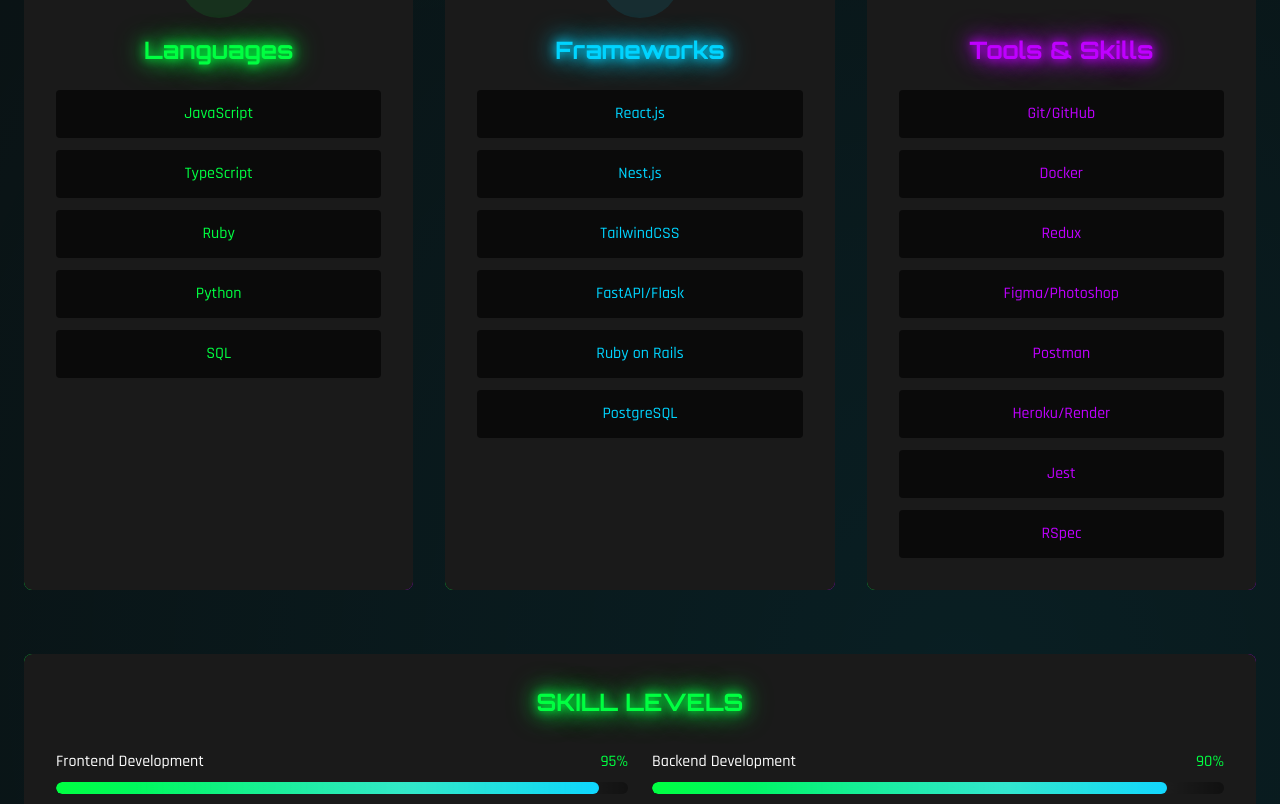
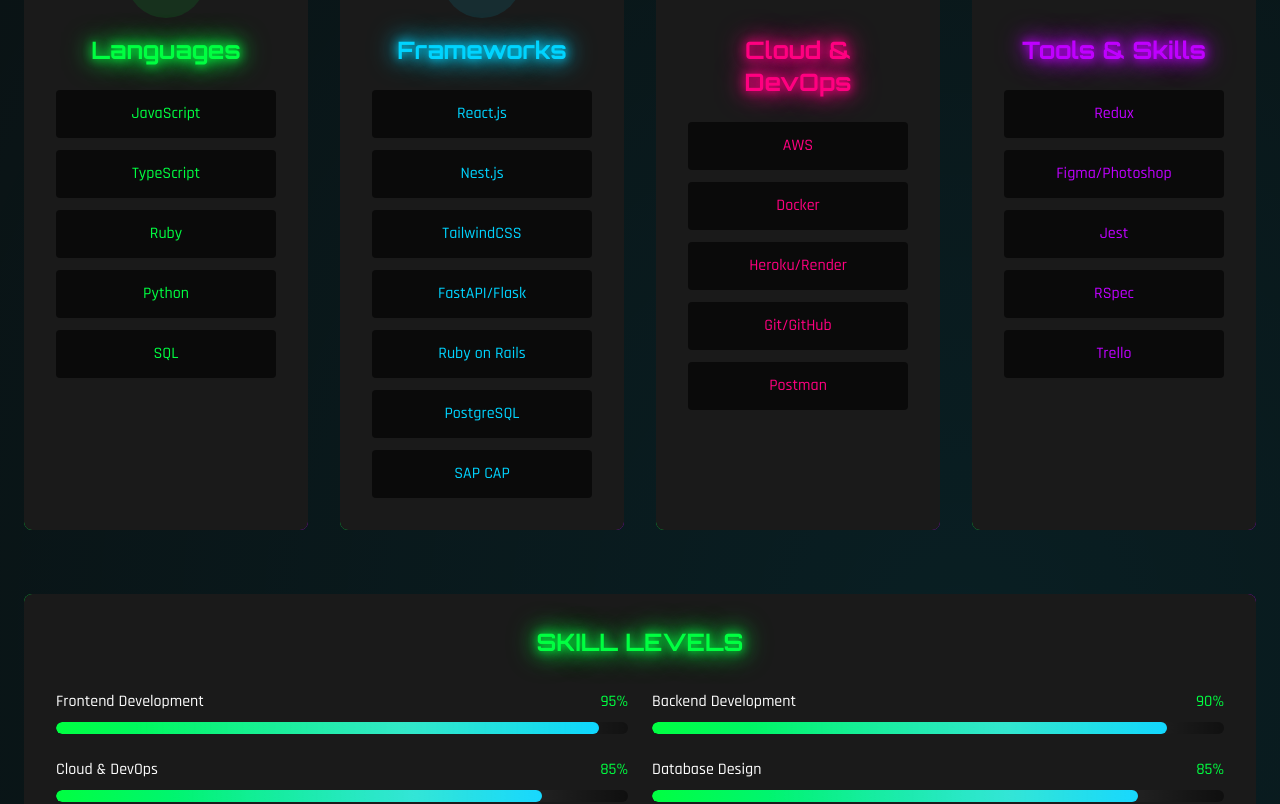
Before and after one commit to Bateyjosue/bateyjosue.me, a React (Vite) app: page / in a window 1280 px wide. Shown: the part 3360-4164 px from the top of the page. Built offline with nearby package versions, Linux system fonts and the light colour scheme; the HTML template or start-up script is replaced by a standard one.

Commit message:
Add AWS and SAP CAP to Skills

```diff
--- a/src/components/Skills.jsx
+++ b/src/components/Skills.jsx
@@ -1,6 +1,6 @@
 import React from 'react'
 import { motion } from 'framer-motion'
-import { Code, Database, Wrench } from 'lucide-react'
+import { Code, Database, Wrench, Cloud } from 'lucide-react'
 
 const Skills = () => {
   const skillCategories = [
@@ -14,13 +14,19 @@
       icon: Database,
       title: 'Frameworks',
       color: 'neon-blue',
-      skills: ['React.js', 'Nest.js', 'TailwindCSS', 'FastAPI/Flask', 'Ruby on Rails', 'PostgreSQL'],
+      skills: ['React.js', 'Nest.js', 'TailwindCSS', 'FastAPI/Flask', 'Ruby on Rails', 'PostgreSQL', 'SAP CAP'],
+    },
+    {
+      icon: Cloud,
+      title: 'Cloud & DevOps',
+      color: 'neon-pink',
+      skills: ['AWS', 'Docker', 'Heroku/Render', 'Git/GitHub', 'Postman'],
     },
     {
       icon: Wrench,
       title: 'Tools & Skills',
       color: 'neon-purple',
-      skills: ['Git/GitHub', 'Docker', 'Redux', 'Figma/Photoshop', 'Postman', 'Heroku/Render', 'Jest', 'RSpec'],
+      skills: ['Redux', 'Figma/Photoshop', 'Jest', 'RSpec', 'Trello'],
     },
   ]
 
@@ -74,7 +80,7 @@
           <div className="w-24 h-1 bg-neon-purple mx-auto rounded-full"></div>
         </motion.div>
 
-        <div className="grid grid-cols-1 md:grid-cols-2 lg:grid-cols-3 gap-8">
+        <div className="grid grid-cols-1 md:grid-cols-2 lg:grid-cols-4 gap-8">
           {skillCategories.map((category, index) => (
             <SkillCard key={category.title} category={category} index={index} />
           ))}
@@ -96,8 +102,8 @@
             {[
               { skill: 'Frontend Development', level: 95 },
               { skill: 'Backend Development', level: 90 },
+              { skill: 'Cloud & DevOps', level: 85 },
               { skill: 'Database Design', level: 85 },
-              { skill: 'DevOps & Deployment', level: 80 },
             ].map((item, index) => (
               <motion.div
                 key={item.skill}
```
